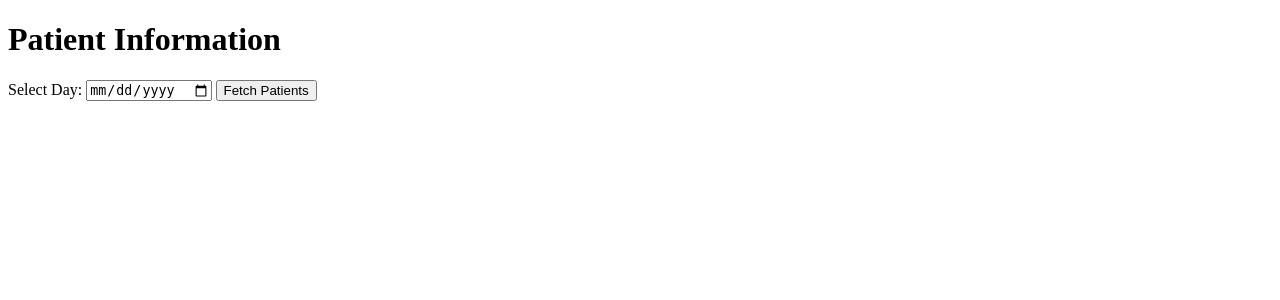
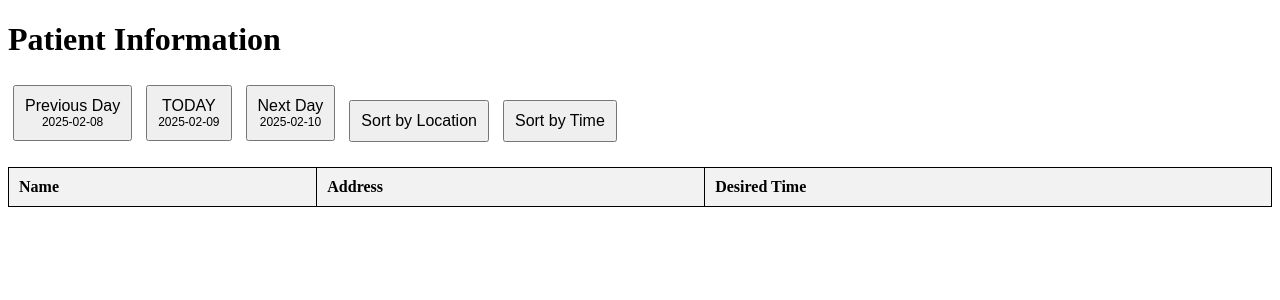
Before and after one commit to jruwet92/medAIssit, a Flask app: page / in a window 1280 px wide. Shown: the top 300 px of the page. Run offline with Flask 3, Linux system fonts and the light colour scheme; data that the repository does not hold is empty.

Commit message:
Update frontend.html

```diff
--- a/templates/frontend.html
+++ b/templates/frontend.html
@@ -2,32 +2,115 @@
 <html>
 <head>
     <title>Patient Information</title>
+    <style>
+        button {
+            padding: 10px;
+            margin: 5px;
+            font-size: 16px;
+        }
+        .date-text {
+            font-size: 12px;
+            display: block;
+        }
+        table {
+            width: 100%;
+            border-collapse: collapse;
+            margin-top: 20px;
+        }
+        th, td {
+            border: 1px solid black;
+            padding: 10px;
+            text-align: left;
+        }
+        th {
+            background-color: #f2f2f2;
+        }
+    </style>
 </head>
 <body>
     <h1>Patient Information</h1>
 
-    <label for="daySelector">Select Day:</label>
-    <input type="date" id="daySelector">
-    <button onclick="fetchPatients()">Fetch Patients</button>
+    <!-- Date Navigation Buttons -->
+    <button onclick="changeDay(-1)">
+        Previous Day
+        <span class="date-text" id="prevDay"></span>
+    </button>
 
-    <ul id="patientList"></ul>
+    <button onclick="fetchPatients()">
+        TODAY
+        <span class="date-text" id="todayDate"></span>
+    </button>
+
+    <button onclick="changeDay(1)">
+        Next Day
+        <span class="date-text" id="nextDay"></span>
+    </button>
+
+    <!-- Sorting Buttons -->
+    <button onclick="fetchPatients('address')">Sort by Location</button>
+    <button onclick="fetchPatients('desired_time')">Sort by Time</button>
+
+    <!-- Table to Display Patients -->
+    <table>
+        <thead>
+            <tr>
+                <th>Name</th>
+                <th>Address</th>
+                <th>Desired Time</th>
+            </tr>
+        </thead>
+        <tbody id="patientTableBody">
+        </tbody>
+    </table>
 
     <script>
-        async function fetchPatients() {
-            const selectedDay = document.getElementById('daySelector').value;
-            if (!selectedDay) {
-                alert("Please select a day!");
-                return;
+        let selectedDate = new Date(); // Default to today's date
+
+        function formatDate(date) {
+            return date.toISOString().split('T')[0]; // YYYY-MM-DD format
+        }
+
+        function updateDateButtons() {
+            document.getElementById("todayDate").innerText = formatDate(new Date());
+
+            let prevDate = new Date(selectedDate);
+            prevDate.setDate(prevDate.getDate() - 1);
+            document.getElementById("prevDay").innerText = formatDate(prevDate);
+
+            let nextDate = new Date(selectedDate);
+            nextDate.setDate(nextDate.getDate() + 1);
+            document.getElementById("nextDay").innerText = formatDate(nextDate);
+        }
+
+        function changeDay(offset) {
+            selectedDate.setDate(selectedDate.getDate() + offset);
+            updateDateButtons();
+            fetchPatients();
+        }
+
+        async function fetchPatients(sortBy = '') {
+            const formattedDate = formatDate(selectedDate);
+            let url = `/api/patients?desired_day=${formattedDate}`;
+            if (sortBy) {
+                url += `&sort_by=${sortBy}`;
             }
 
-            const response = await fetch(`/api/patients?desired_day=${selectedDay}`);
+            const response = await fetch(url);
             const patients = await response.json();
-            const list = document.getElementById('patientList');
+            const tableBody = document.getElementById('patientTableBody');
 
-            list.innerHTML = patients.map(p =>
-                `<li>${p.name} - ${p.address} - ${p.desired_time}</li>`
+            tableBody.innerHTML = patients.map(p =>
+                `<tr>
+                    <td>${p.name}</td>
+                    <td>${p.address}</td>
+                    <td>${p.desired_time}</td>
+                </tr>`
             ).join('');
         }
+
+        // Initialize page
+        updateDateButtons();
+        fetchPatients();
     </script>
 </body>
 </html>
```
